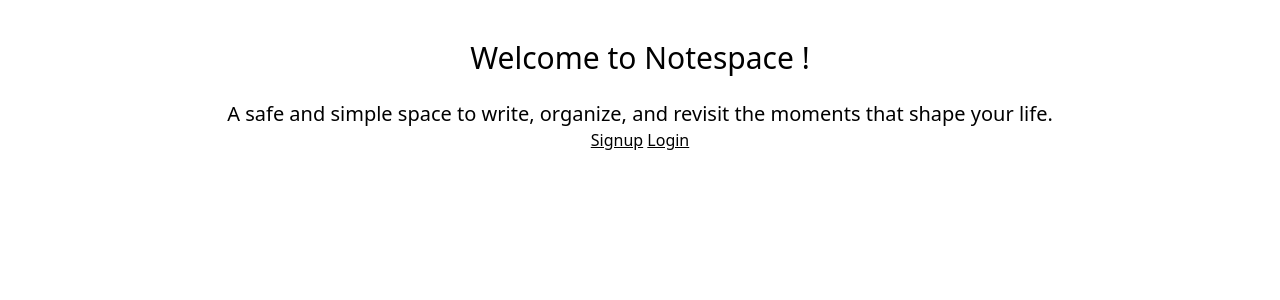
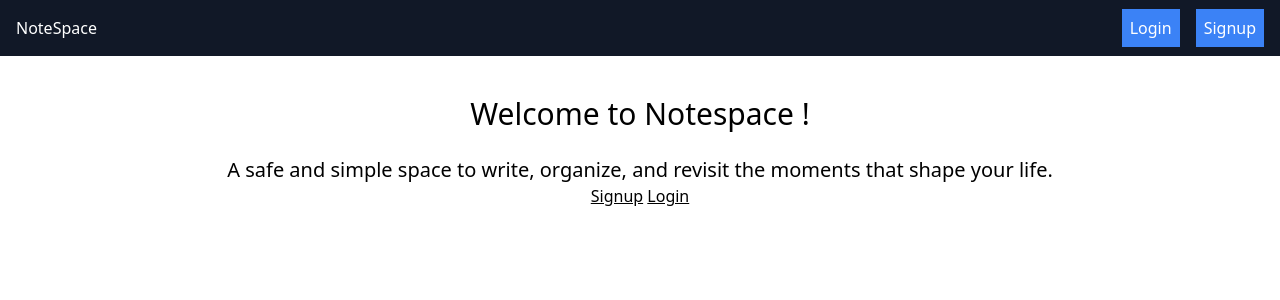
Before and after one commit to nayelimdejesus/notespace, a Django app: page / in a window 1280 px wide. Shown: the top 300 px of the page. Run offline with Django 5.2, Linux system fonts and the light colour scheme; some libraries are stand-ins or nearby versions.

Commit message:
git(base): add navbar links for logged out users in base.html

```diff
--- a/accounts/views.py
+++ b/accounts/views.py
@@ -29,4 +29,4 @@ def signup(request):
 @login_required
 def auth_logout(request):
     logout(request)
-    return redirect('/')
+    return redirect('landing')
--- a/journal/templates/journal/journal.html
+++ b/journal/templates/journal/journal.html
@@ -4,6 +4,7 @@
 
 {% block content %}
 <div class="w-96 mx-auto text-center mt-10">
+    {% if user.is_authenticated %}
         <h1 class="text-3xl">
             Welcome Back {{user.username}}!
         </h1>
@@ -18,6 +19,7 @@
             {% endfor %}
             </ol>
         {% endif %}
+    {% endif %}
 </div>
 
 {% endblock %}
--- a/templates/base.html
+++ b/templates/base.html
@@ -16,6 +16,14 @@
                         <li><a class = "bg-blue-500 text-white p-2" href="{% url 'logout' %}">Logout</a></li>
                     </ul>
                 </nav>
+            {% else %}
+                <nav class="bg-gray-900 p-4 text-white flex justify-between items-center">
+                    <a href="{% url 'landing' %}">NoteSpace</a>
+                    <ul class="flex space-x-4">
+                        <li><a class = "bg-blue-500 text-white p-2" href = "{% url 'login' %}">Login</a></li>
+                        <li><a class = "bg-blue-500 text-white p-2" href="{% url 'signup' %}">Signup</a></li>
+                    </ul>
+                </nav>
             {% endif %}
         </header>
         <main>
```
Lines whose indentation alone changed are shown as unchanged.
